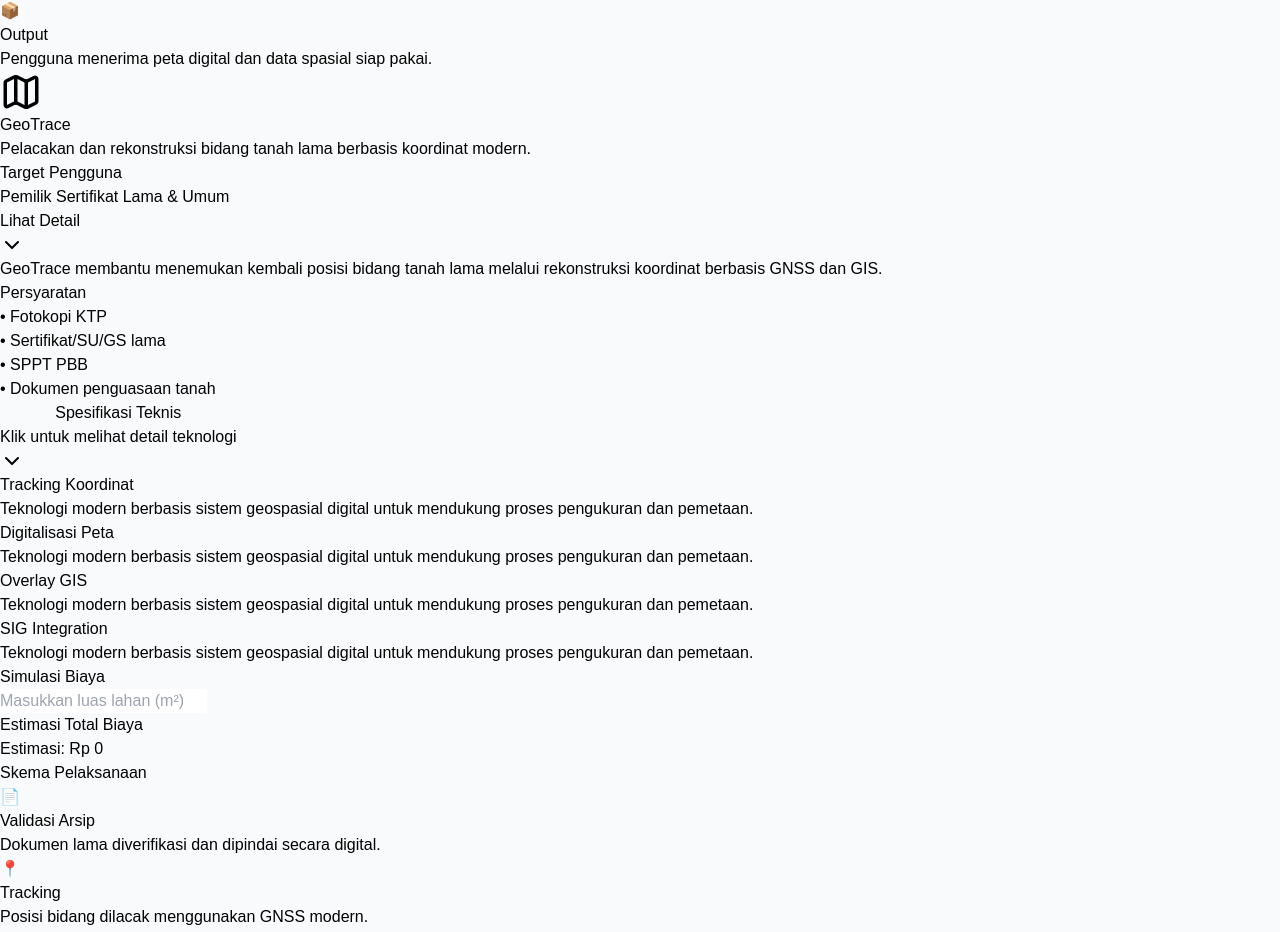
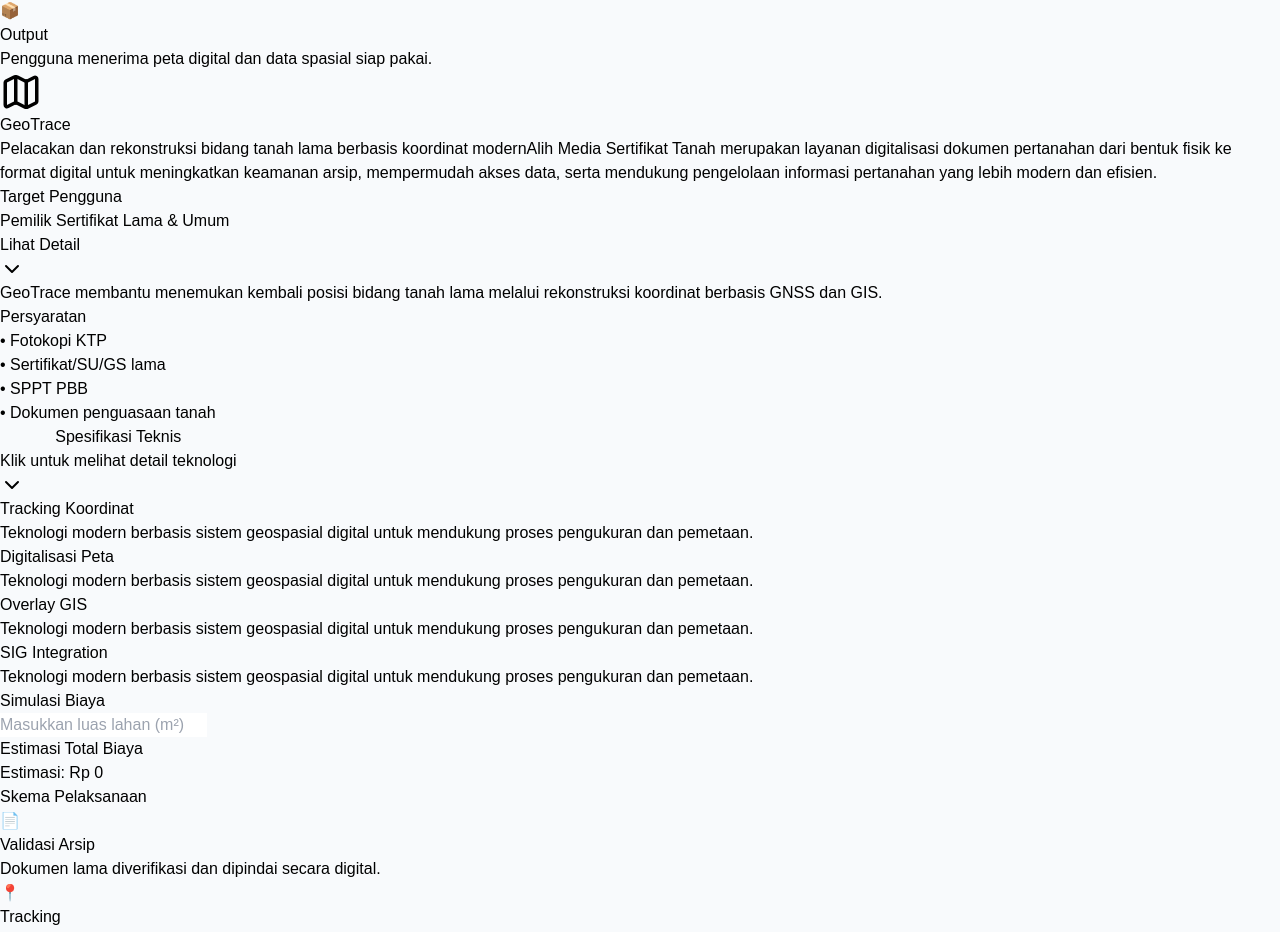
Before and after one commit to ahmadfahrezi074-pixel/geomeasure-plus, a React (Vite) app: page /layanan in a window 1280 px wide. Shown: the part 2497-3429 px from the top of the page. Built offline with nearby package versions, Linux system fonts and the light colour scheme.

Commit message:
Update layanan GeoMeasure+ with hidden spesifikasi, workflow visual per layanan, and improved UI layout

```diff
--- a/src/pages/Layanan.jsx
+++ b/src/pages/Layanan.jsx
@@ -84,7 +84,7 @@
       icon: <Map size={42} />,
       title: "GeoTrace",
       subtitle:
-        "Pelacakan dan rekonstruksi bidang tanah lama berbasis koordinat modern.",
+        "Pelacakan dan rekonstruksi bidang tanah lama berbasis koordinat modernAlih Media Sertifikat Tanah merupakan layanan digitalisasi dokumen pertanahan dari bentuk fisik ke format digital untuk meningkatkan keamanan arsip, mempermudah akses data, serta mendukung pengelolaan informasi pertanahan yang lebih modern dan efisien.",
       color: "from-green-500 to-emerald-700",
       kategori:
         "Pemilik Sertifikat Lama & Umum",
```
